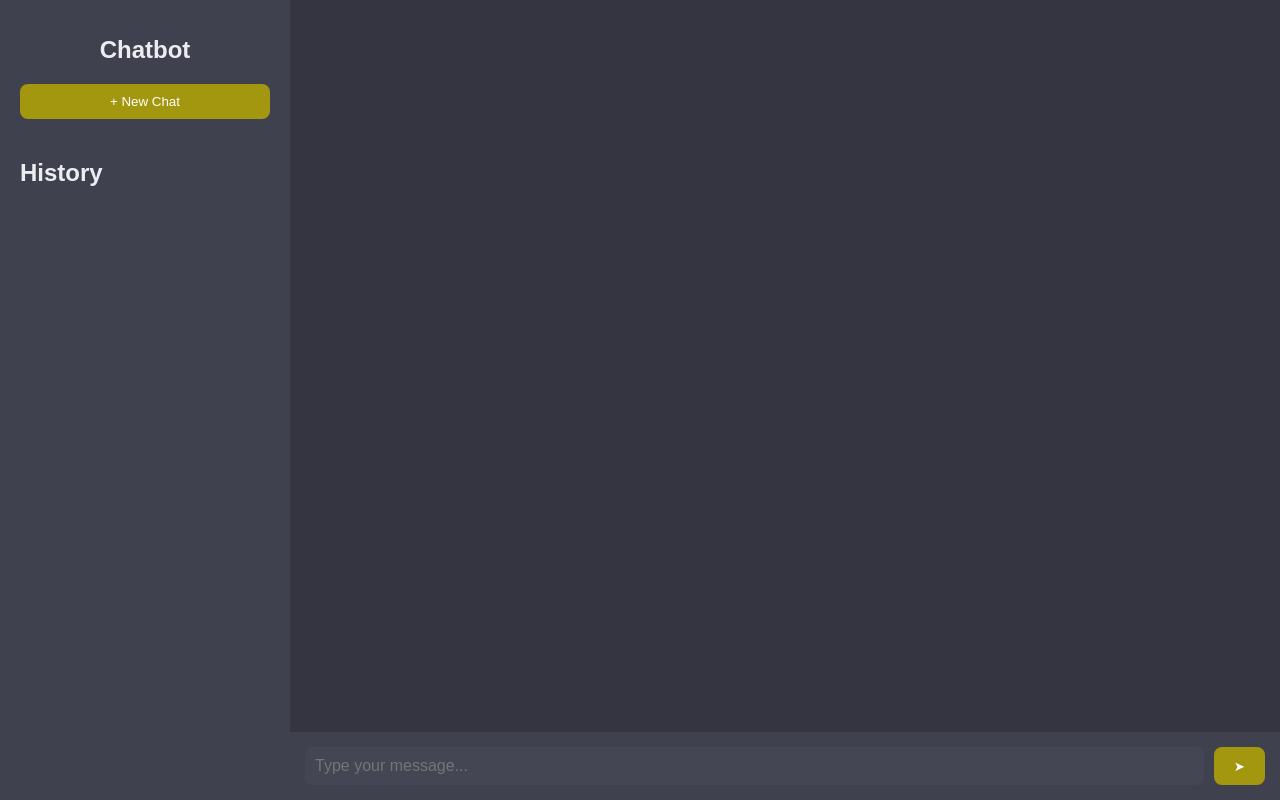
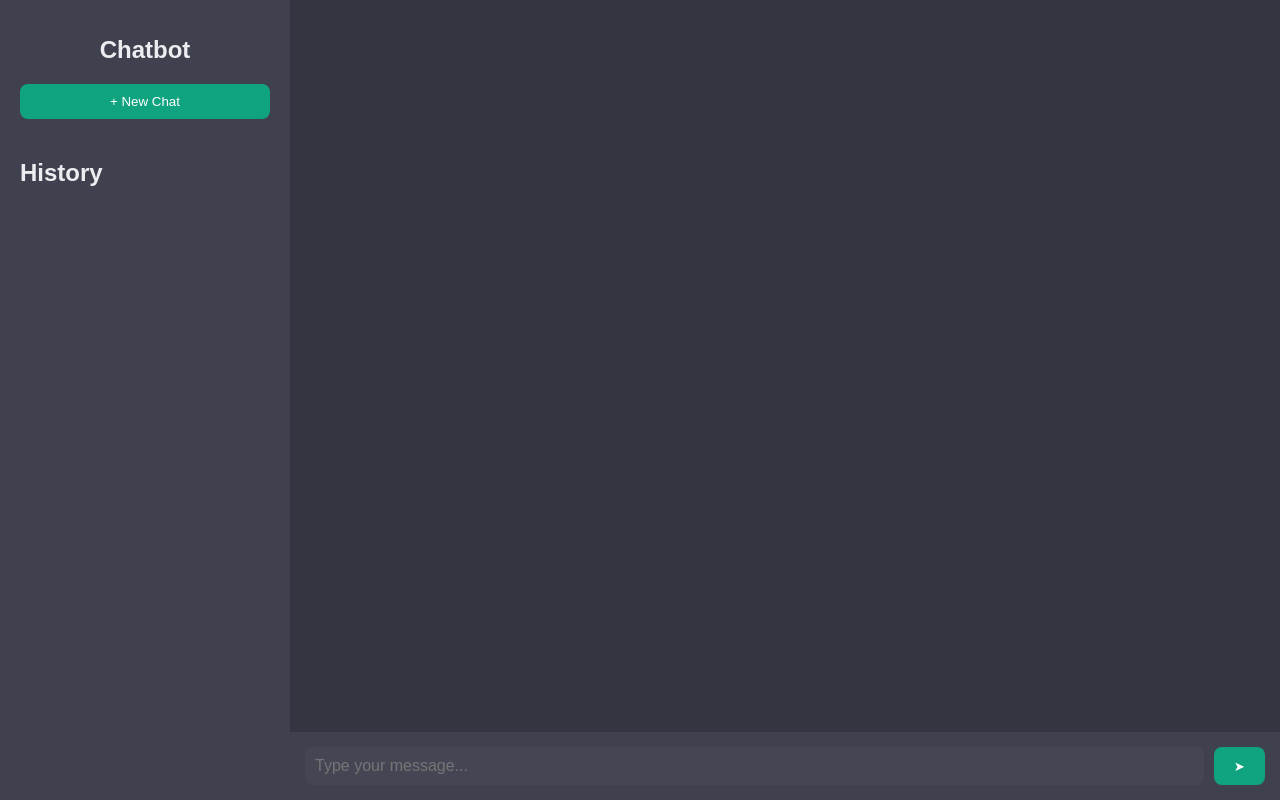
Before and after one commit to icybox129/chatbot, a Flask app: page / in a window 1280 px wide. Run offline with Flask 3, Linux system fonts and the light colour scheme; some libraries are stand-ins or nearby versions.

Commit message:
reverted css changed

```diff
--- a/frontend/static/styles.css
+++ b/frontend/static/styles.css
@@ -1,7 +1,7 @@
 /* General Variables */
 :root {
-    /* --primary-color: #10a37f; */
-    --primary-color: #a39710;
+    --primary-color: #10a37f;
+    /* --primary-color: #a39710; */
     --background-dark: #343541;
     --background-light: #f7f7f8;
     --text-color: #ececf1;
```
